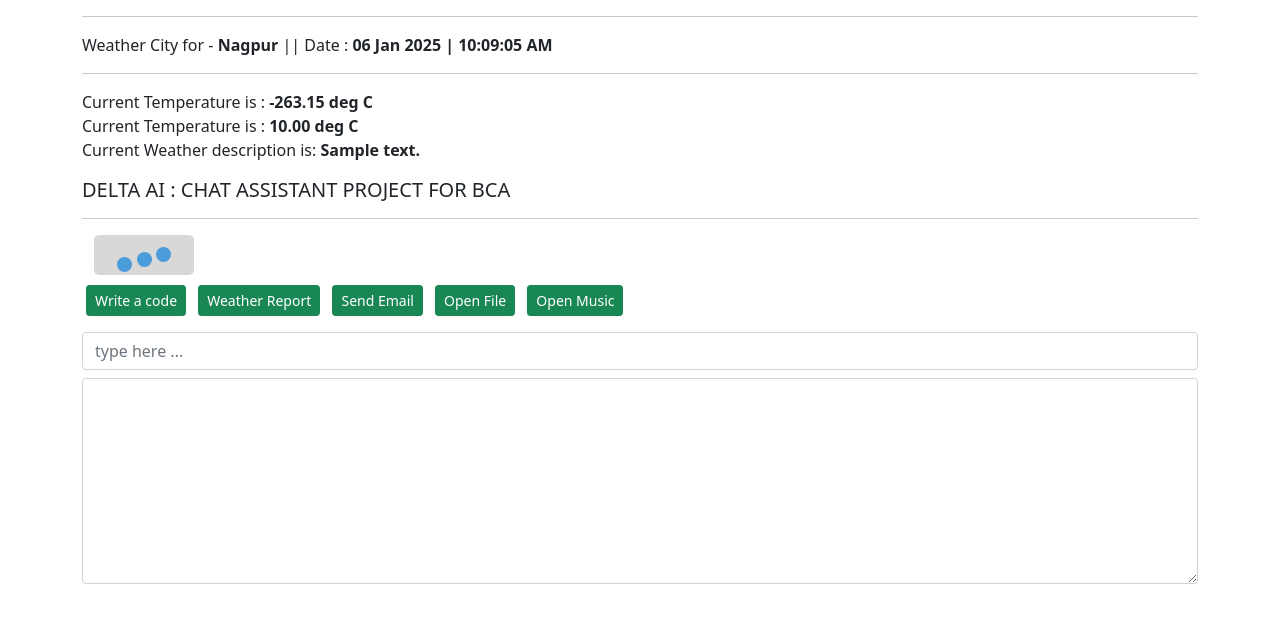
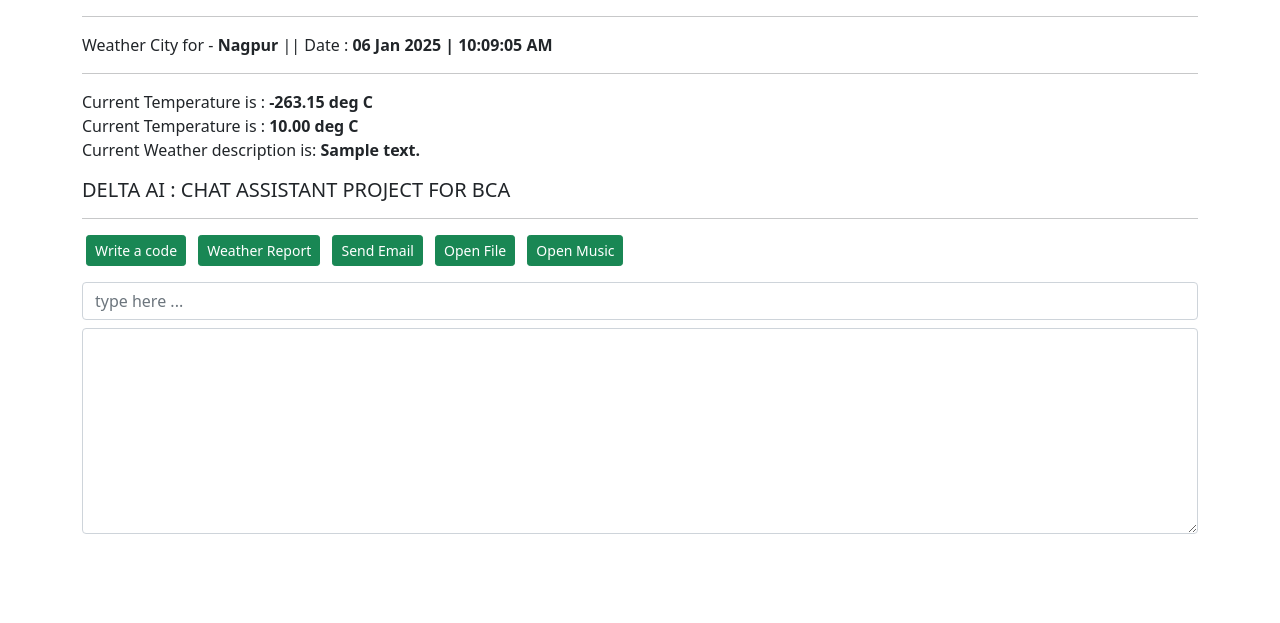
Before and after one commit to caliber123-dot/third-flask, a Flask app: page /weather in a window 1280 px wide. Shown: the part 56-679 px from the top of the page. Run offline with Flask 3, Linux system fonts and the light colour scheme; a database or web service that is not in the repository returns one stand-in record (Sample ...); data that the repository does not hold is empty; some libraries are stand-ins or nearby versions.

```diff
--- a/templates/weather.html
+++ b/templates/weather.html
@@ -73,7 +73,7 @@
     <hr>
     <div class="container">
       <div class="row" style="text-align: center">
-        <div id="dload" style="display: block;">
+        <div id="dload" style="display: none;">
           <div class="load-wrapp" style="height:40px ;padding: 4px 20px 20px;">
             <div class="load-3">
               <!-- <p>Loading 3</p> -->
```
